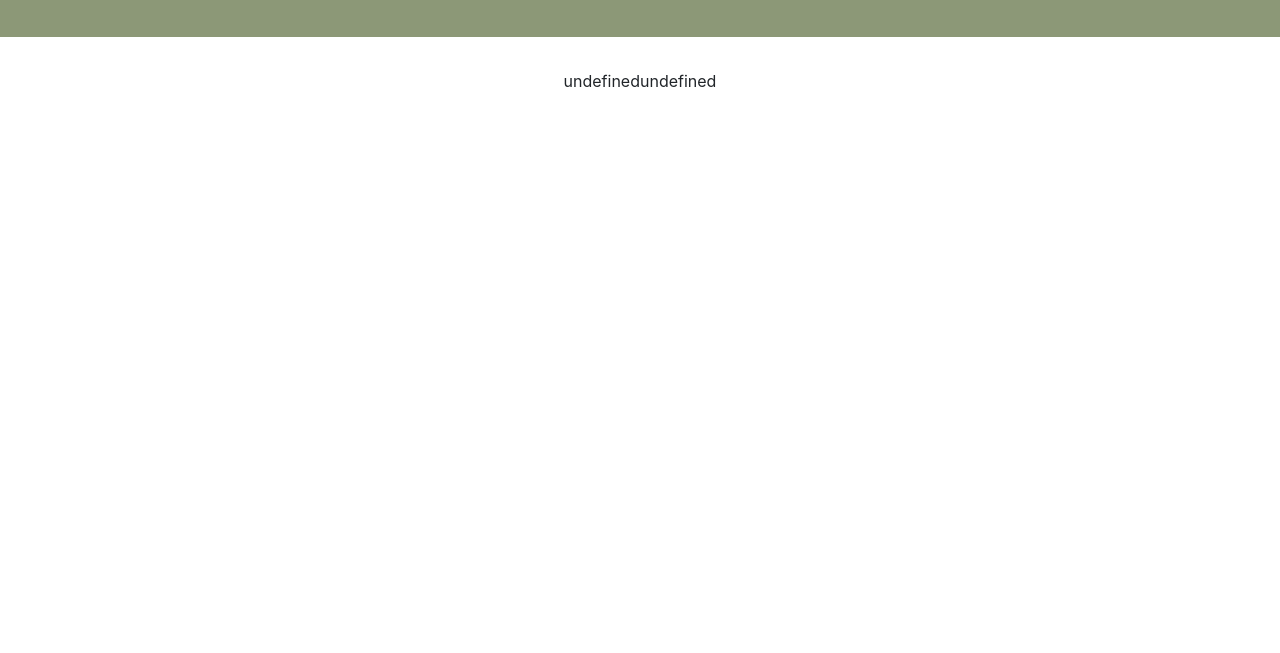
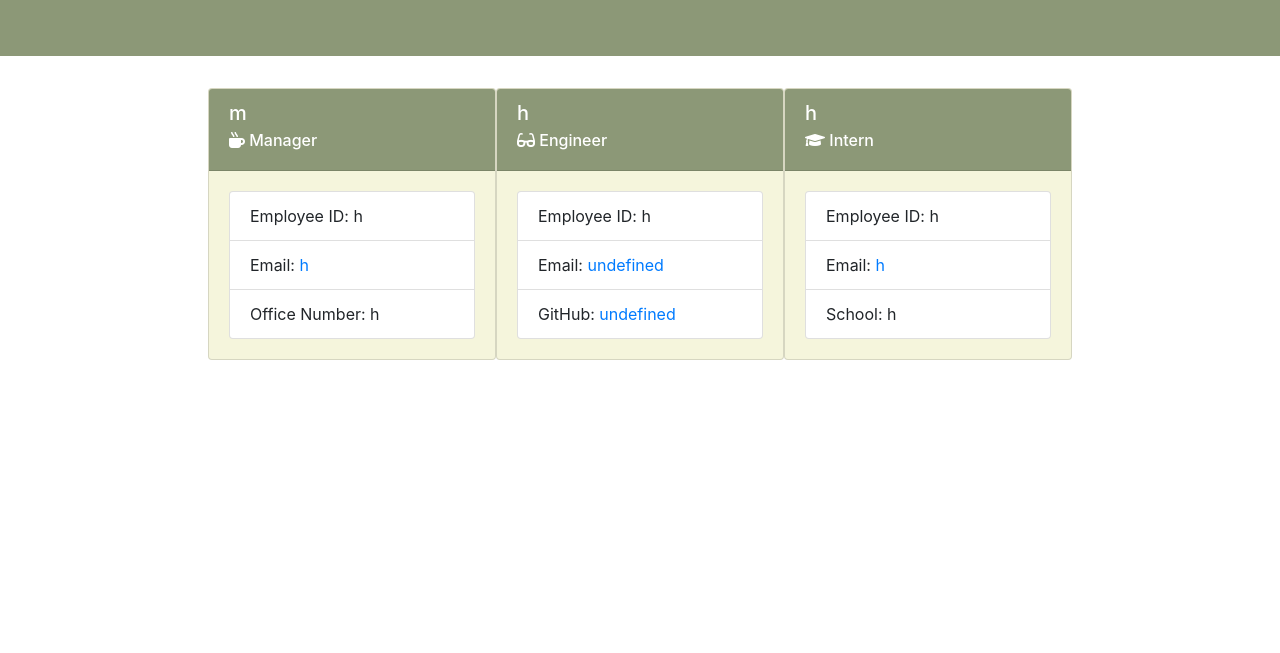
Before and after one commit to MWells012/10-Team-Generator, a website: page index.html in a window 1280 px wide. Shown: the part 147-800 px from the top of the page. Drawn offline with nearby package versions, Linux system fonts and the light colour scheme.

Commit message:
debugged the index.html file so it populates correctly now

```diff
--- a/index.html
+++ b/index.html
@@ -17,13 +17,74 @@
         <header>
             <div class="jumbotron jumbotron-fluid">
                 <div class="container text-center">
-                    <h1>My Team</h1>
+                    <h1 class="display-4">My Team</h1>
                 </div>
             </div>
 
         </header>
+
 <main class = "row justify-content-center">
-undefinedundefined
+
+    <div class="col-4-sm-12 ">
+    <div class="card" style="width: 18rem;">
+        <div class = "card-header text-white">
+            <h5 class="card-title text-white">m</h5>
+            <h6 class="card-subtitle mb-2 text-white"><i class="fas fa-mug-hot"></i> Manager</h6>
+
+        </div>
+
+        <div class="card-body">
+            <ul class="list-group">
+                <li class="list-group-item">Employee ID: h</li>
+                <li class="list-group-item">Email: <a href="mailto:h">h</a></li>
+                <li class="list-group-item">Office Number: h</li>
+            </ul>
+        </div>
+    </div>
+</div>
+
+    <div class="col-4-sm-12 ">
+    <div class="card" style="width: 18rem;">
+        <div class = "card-header text-white">
+            <h5 class="card-title text-white">h</h5>
+            <h6 class="card-subtitle mb-2 text-white"><i class="fas fa-glasses"></i> Engineer</h6>
+
+        </div>
+
+        <div class="card-body">
+            <ul class="list-group">
+                <li class="list-group-item">Employee ID: h</li>
+                <li class="list-group-item">Email: <a href="mailto:undefined">undefined</a></li>
+                <li class="list-group-item">GitHub: <a href="https://github.com/undefined" target="_blank">undefined</a></li>
+            </ul>
+        </div>
+    </div>
+</div>
+
+    <div class="col-4-sm-12">
+    <div class="card" style="width: 18rem;">
+        <div class = "card-header text-white">
+            <h5 class="card-title text-white">h</h5>
+            <h6 class="card-subtitle mb-2 text-whited"><i class="fas fa-graduation-cap"></i> Intern</h6>
+
+        </div>
+
+        <div class="card-body">
+            <ul class="list-group">
+                <li class="list-group-item">Employee ID: h</li>
+                <li class="list-group-item">Email: <a href="mailto:h">h</a></li>
+                <li class="list-group-item">School: h</li>
+            </ul>
+        </div>
+    </div>
+</div>
+
 </main>
+
+
+
+
+
+
 </body>
 </html>
--- a/index.js
+++ b/index.js
@@ -5,7 +5,6 @@ const Manager = require ('./lib/manager');
 const Engineer = require ('./lib/engineer');
 const Intern = require ('./lib/intern');
 const HTMLteamPage = require ('./dist/card-generator');
-const { off } = require('process');
 
 const theTeam = [];
 
```
Also changed, not shown: dist/card-generator.js.
